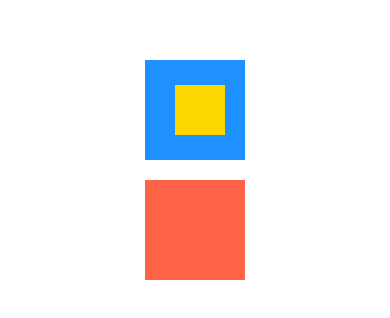
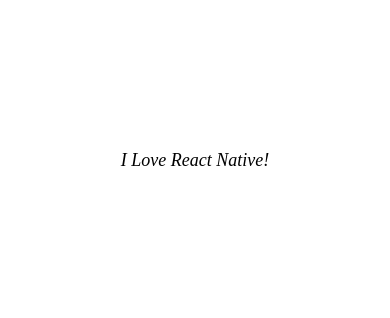
Before and after one commit to benNjogu/DoneWithIt, a React Native app: screen / in a window 390 px wide. Shown: the part 262-580 px from the top of the page. Built offline with nearby package versions, Linux system fonts and the light colour scheme.

Commit message:
Encapsulating styles

```diff
--- a/App.js
+++ b/App.js
@@ -3,41 +3,18 @@ import WelcomeScreen from "./app/screens/WelcomeScreen";
 import ViewImageScreen from "./app/screens/ViewImageScreen";
 import { React } from "react";
 
+import AppText from "./app/components/AppText";
+
 export default function App() {
   return (
     <View
       style={{
+        flex: 1,
         justifyContent: "center",
         alignItems: "center",
-        flex: 1,
       }}
     >
-      <View
-        style={{
-          backgroundColor: "dodgerblue",
-          width: 100,
-          height: 100,
-          padding: 25,
-          paddingHorizontal: 10,
-          paddingLeft: 30,
-          margin: 20,
-        }}
-      >
-        <View
-          style={{
-            backgroundColor: "gold",
-            width: 50,
-            height: 50,
-          }}
-        ></View>
-      </View>
-      <View
-        style={{
-          backgroundColor: "tomato",
-          width: 100,
-          height: 100,
-        }}
-      ></View>
+      <AppText>I Love React Native!</AppText>
     </View>
   );
 }
--- /dev/null
+++ b/app/components/AppText.js
@@ -0,0 +1,16 @@
+import React from "react";
+import { Text, StyleSheet, Platform } from "react-native";
+
+function AppText({ children }) {
+  return <Text style={styles.text}>{children}</Text>;
+}
+
+const styles = StyleSheet.create({
+  text: {
+    fontSize: 18,
+    fontFamily: Platform.OS === "android" ? "Roboto" : "Avenir",
+    fontStyle: "italic",
+  },
+});
+
+export default AppText;
```
